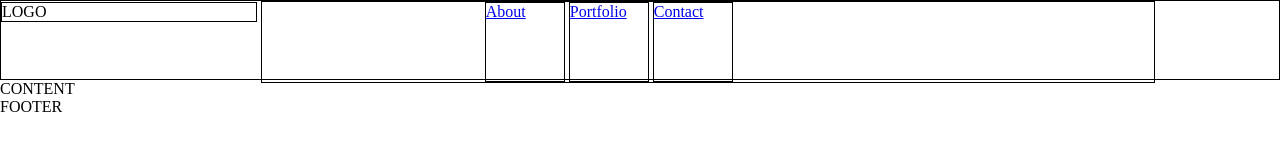
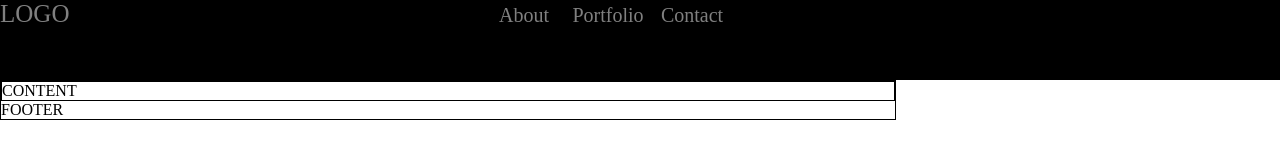
Before and after one commit to andriih/portfolioSite, a plain HTML site: page index.html in a window 1280 px wide. Drawn offline with Linux system fonts and the light colour scheme.

Commit message:
centering link items

```diff
--- a/css/style.css
+++ b/css/style.css
@@ -3,21 +3,24 @@
 	margin: 0;
 	box-sizing:border-box;
 }
+/*NAVBAR AREA*/
+
 .header{
 	display: inline-block;
 	width: 100%;
 	height: 80px;
 	margin: 0 auto;
-	border: 1px solid black;
+	background-color: black;
 }
 .logo{
 	width: 20%;
 	display: inline-block;
-	border: 1px solid black;
+	color: grey;
+	font-size: 25px;
 }
 .header__navbar{
 	display: inline-block;
-	border:1px solid black;
+
 	width: 70%;
 }
 .navbar{
@@ -28,14 +31,46 @@
 }
 .navbar__item{
 	display: inline-block;
+	position: relative;
 
 }
 .navbar__link{
 	width: 80px;
 	height: 80px;
+	display: block;
+	vertical-align: middle;
+   	text-align: center;
+	color: grey;
+	font-size: 20px;
+	text-decoration: none;
+
+
+}
+.navbar__link:hover{
+	border-bottom: 3px solid grey;
+}
+
+/*EMPTY STRING FOR CENTRING*/
+.navbar__link::after {
+   content: "";
+   display: block;
+	clear: both;
+}
+
+
+
+/*CONTENT AREA*/
+.main_content_section {
+
+	border:1px solid black;
 	display: inline-block;
+	width: 70%;
+	margin: 0 auto;
+}
+
+.content{
 	border:1px solid black;
+	display: inline-block;
+	width: 100%;
+	margin: 0 auto;
 }
-.navbar__link::after{
-
-};
--- a/index.html
+++ b/index.html
@@ -6,7 +6,7 @@
 	<link rel="stylesheet" href="css/style.css">
 </head>
 <body>
-	<div class="content">
+	<div class="wrapper">
 		<!-- /////////////////////////////////////HEADER///////////////////////////////////////////////// -->
 		<header class="header">
 			<div class="logo">
```
